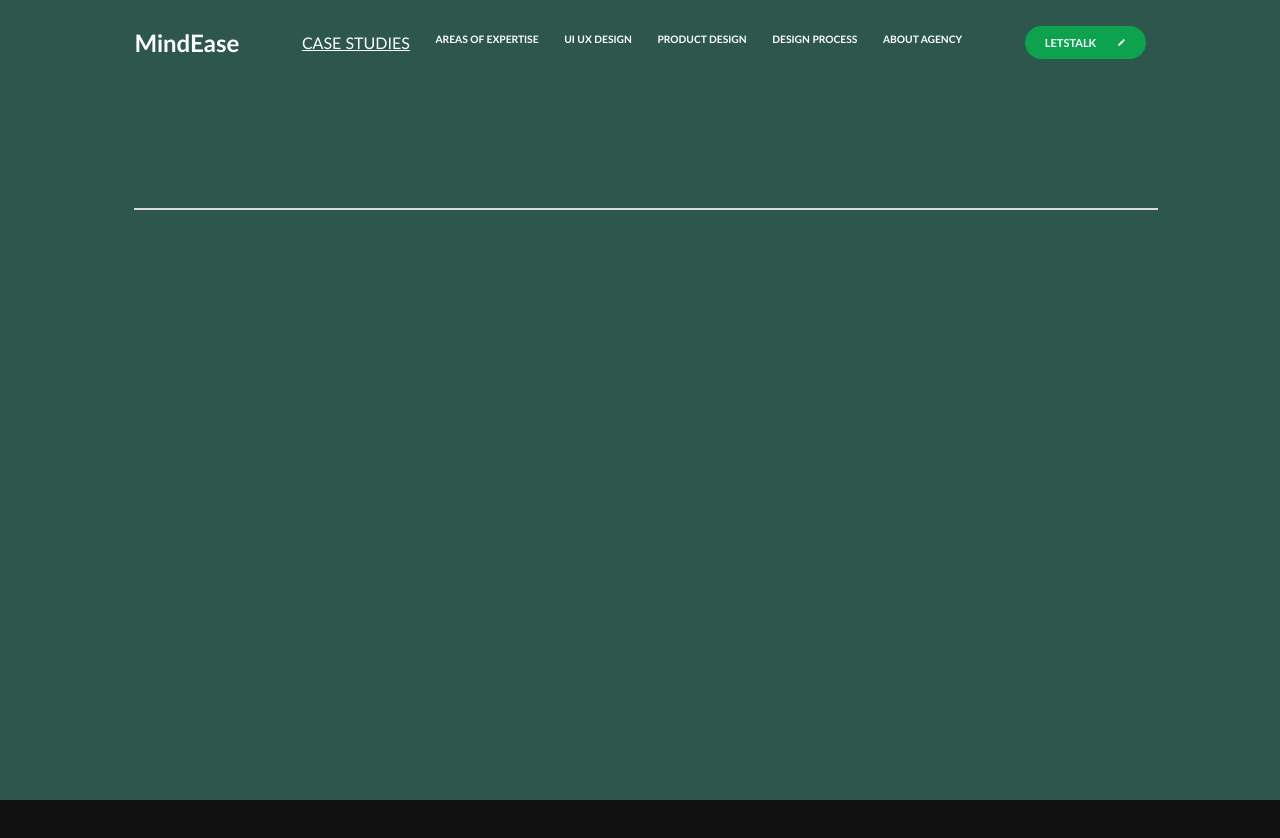
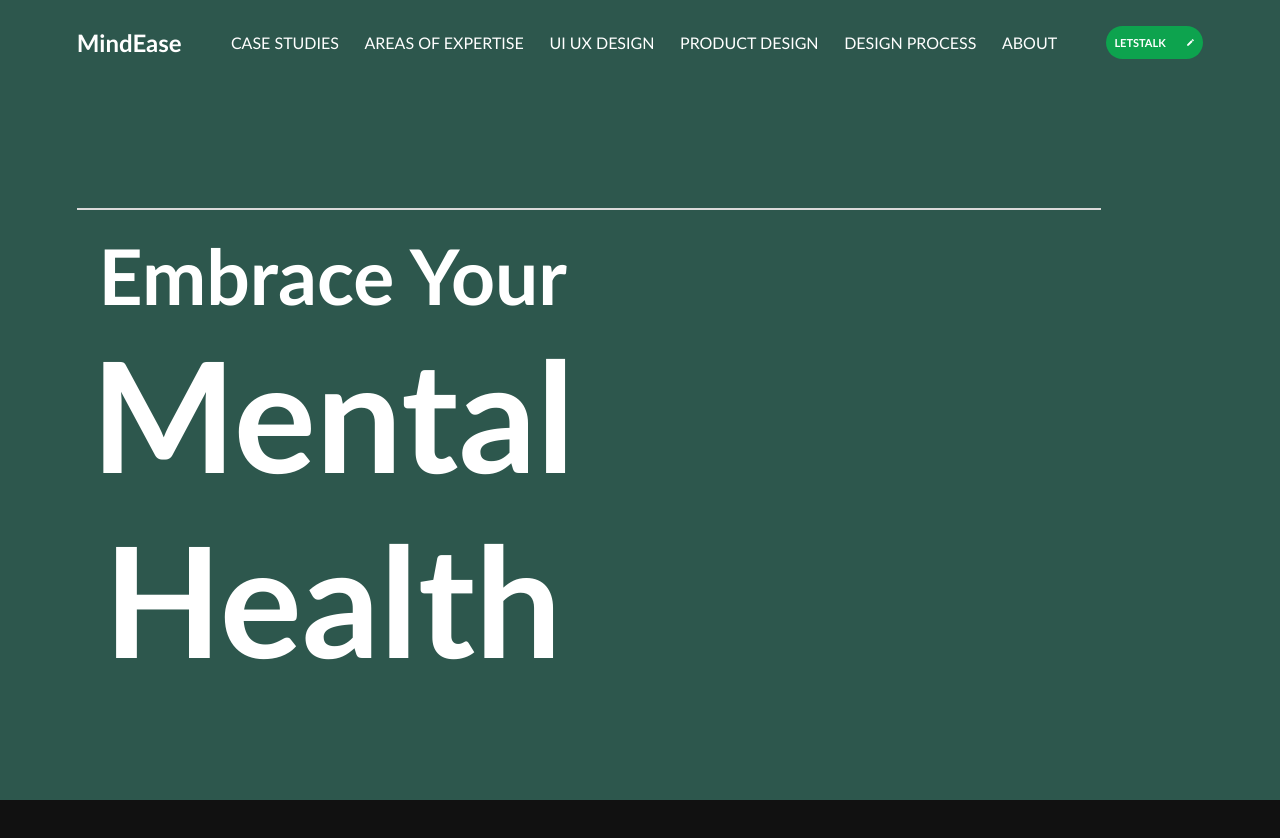
Before and after one commit to dipukumardev/Lazarev._Website, a plain HTML site: page index.html in a window 1280 px wide. Shown: the top 838 px of the page. Drawn offline with Linux system fonts and the light colour scheme.

Commit message:
making clear

```diff
--- a/index.html
+++ b/index.html
@@ -17,24 +17,22 @@
                 <a href="#page2">Case Studies</a>
             </div>
             <div class="nav_elem">
-                <h4>Areas of expertise</h4>
+                <a href="#">Areas of expertise</a>
 
             </div>
             <div class="nav_elem">
-
-                <h4>ui ux design</h4>
+                <a href="#">ui ux design</a>
             </div>
             <div class="nav_elem">
+                <a href="#">Product design</a>
 
-                <h4>product design</h4>
             </div>
             <div class="nav_elem">
+                <a href="#">design Process</a>
 
-                <h4>design process</h4>
             </div>
             <div class="nav_elem">
-
-                <h4>about agency</h4>
+                <a href="#">About </a>
             </div>
         </div>
         <button>LetsTalk <svg fill="none" viewBox="0 0 20 20">
@@ -79,7 +77,16 @@
     </nav>
     <div id="main">
         <div id="page1">
-
+            <div class="part_one">
+                <div class="box_elem">
+                    <h2>Embrace Your</h2>
+                    <h1>Mental</h1>
+                    <h1>Health</h1>
+                </div>
+            </div>
+            <div class="part_two">
+                <!-- <img src="./Screenshot_20230309_074918.png" alt=""> -->
+            </div>
         </div>
         <div id="page2">
 
--- a/style.css
+++ b/style.css
@@ -1,31 +1,42 @@
-*{
+* {
     margin: 0;
     padding: 0;
     box-sizing: border-box;
     font-family: 'Gill Sans', 'Gill Sans MT', Calibri, 'Trebuchet MS', sans-serif;
     color: white;
+    text-decoration: none;
+    list-style: none;
 }
-:root{
-    --main_color:rgba(45,87,77,255);
+
+:root {
+    --main_color: rgba(45, 87, 77, 255);
 }
-html,body{
+
+html,
+body {
     height: 100%;
     width: 100%;
 }
-nav{
+
+nav {
     position: fixed;
     display: flex;
     align-items: center;
     width: 100%;
-    padding: 2vw 10.5vw;
+    padding: 2vw 6vw;
     justify-content: space-between;
+    z-index: 999999;
+    background-color: var(--main_color);
+    backdrop-filter: blur(8px) brightness(0.77) contrast(163%);
 }
-nav:hover #nav-bottom{
+
+nav:hover #nav-bottom {
     height: 150%;
     bottom: -150%;
     background-color: var(--main_color);
 }
-#nav-bottom{
+
+#nav-bottom {
     height: 0%;
     width: 80%;
     position: absolute;
@@ -39,54 +50,101 @@ nav:hover #nav-bottom{
     padding-left: 18.2vw;
     padding-top: 3vw;
 }
-nav button{
+
+nav button {
     background-color: #0DA34E;
     display: flex;
     align-items: center;
-    padding: 10px 20px;
+    padding: 10px 8px;
     border-radius: 50px;
     font-size: 0.86vw;
     border: none;
     font-weight: 700;
     text-transform: uppercase;
 }
-nav button svg{
+
+nav button svg {
     width: 0.7vw;
     margin-left: 1.6vw;
 }
-.bottom-div{
+
+.bottom-div {
     margin-top: 2vw;
 }
-.bottom-div h5 span{
+
+.bottom-div h5 span {
     font-size: 0.7vw;
     font-weight: 500;
     display: inline-block;
     opacity: 0;
 
 }
-.bottom-div h5{
+
+.bottom-div h5 {
     margin-bottom: 1vw;
     overflow: hidden;
 }
-.nav-part2{
+
+.nav-part2 {
     display: flex;
     gap: 2vw;
     text-transform: uppercase;
+    z-index: 999999999999999999999;
 }
-.nav-part2 h4{
+
+.nav-part2 h4 {
     font-size: 0.8vw;
     font-weight: 600;
 }
 
-#page1{
+#page1 {
     height: 100vh;
     width: 100%;
-    background-color:var(--main_color);
     display: flex;
     flex-direction: column;
     align-items: center;
     justify-content: center;
 }
+
+.part_one {
+    background-color: var(--main_color);
+    width: 100%;
+    height: 100%;
+    position: relative;
+    padding: 2vw 6vw;
+}
+
+.box_elem {
+    width: 40%;
+    height: 80%;
+    position: absolute;
+    bottom: 20px;
+    display: flex;
+    align-items: center;
+    justify-content: center;
+    flex-direction: column;
+}
+
+.box_elem h2 {
+    font-size: 6vw;
+}
+
+.box_elem h1 {
+    font-size: 12vw;
+}
+
+.part_two {
+    width: 100%;
+    height: 100%;
+    background-color: transparent;
+    position: absolute;
+}
+
+/* .part_two img{
+    width: 100%;
+    height: 100%;
+    background-color: transparent;
+} */
 
 
 
@@ -94,7 +152,7 @@ nav button svg{
 
 
 
-#page2{
+#page2 {
     height: 100vh;
     width: 100%;
     background-color: #111;
```
